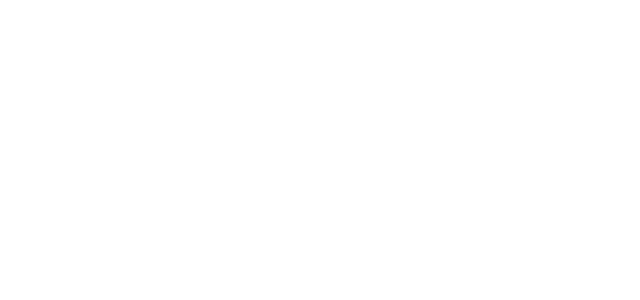
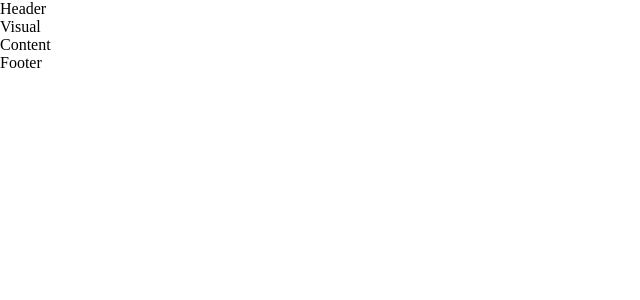
Before and after one commit to myJasClass/react_pf, a React (Create React App) app: page / in a window 1280 px wide. Shown: the top 300 px of the page, without its empty margins (0-640 px from the left). Built offline with nearby package versions, Linux system fonts and the light colour scheme.

Commit message:
메인페이지 컴포넌트 구성

```diff
--- a/src/App.js
+++ b/src/App.js
@@ -1,10 +1,18 @@
 import './scss/style.scss';
+import Header from './components/common/Header';
+import Footer from './components/common/Footer';
+import Visual from './components/main/Visual';
+import Content from './components/main/Content';
+
 
 function App() {
   return (
-    <div className="App">
-
-    </div>
+    <>
+      <Header />
+      <Visual />
+      <Content />
+      <Footer />
+    </>
   );
 }
 
--- /dev/null
+++ b/src/components/common/Footer.js
@@ -0,0 +1,9 @@
+import React from 'react'
+
+function Footer() {
+    return (
+        <footer>Footer</footer>
+    )
+}
+
+export default Footer
--- /dev/null
+++ b/src/components/common/Header.js
@@ -0,0 +1,9 @@
+import React from 'react'
+
+function Header() {
+    return (
+        <header>Header</header>
+    )
+}
+
+export default Header
--- /dev/null
+++ b/src/components/main/Content.js
@@ -0,0 +1,9 @@
+import React from 'react'
+
+function Content() {
+    return (
+        <section>Content</section>
+    )
+}
+
+export default Content
--- /dev/null
+++ b/src/components/main/Visual.js
@@ -0,0 +1,9 @@
+import React from 'react'
+
+function Visual() {
+    return (
+        <figure>Visual</figure>
+    )
+}
+
+export default Visual
```
Also changed, not shown: src/components/sub/Gallery.js (added, +9 -0 lines), src/components/sub/Youtube.js (added, +9 -0 lines).
